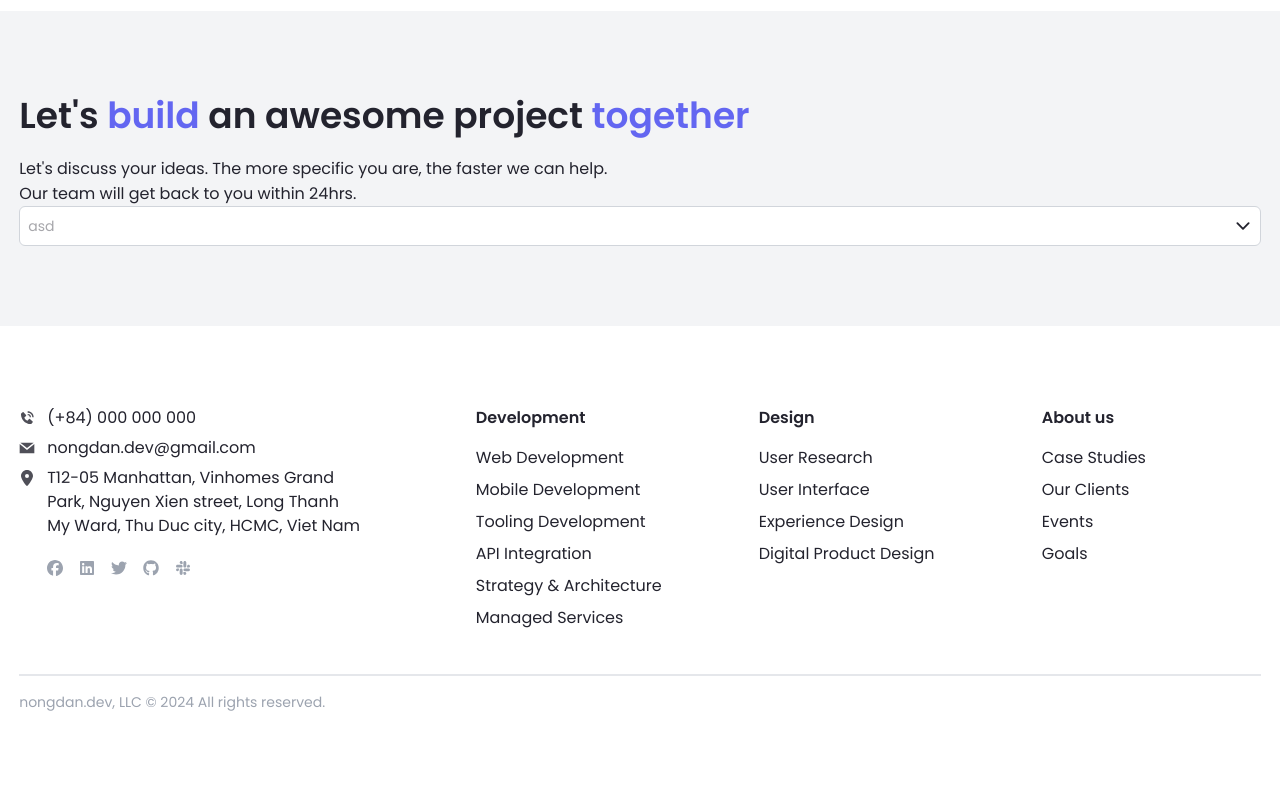
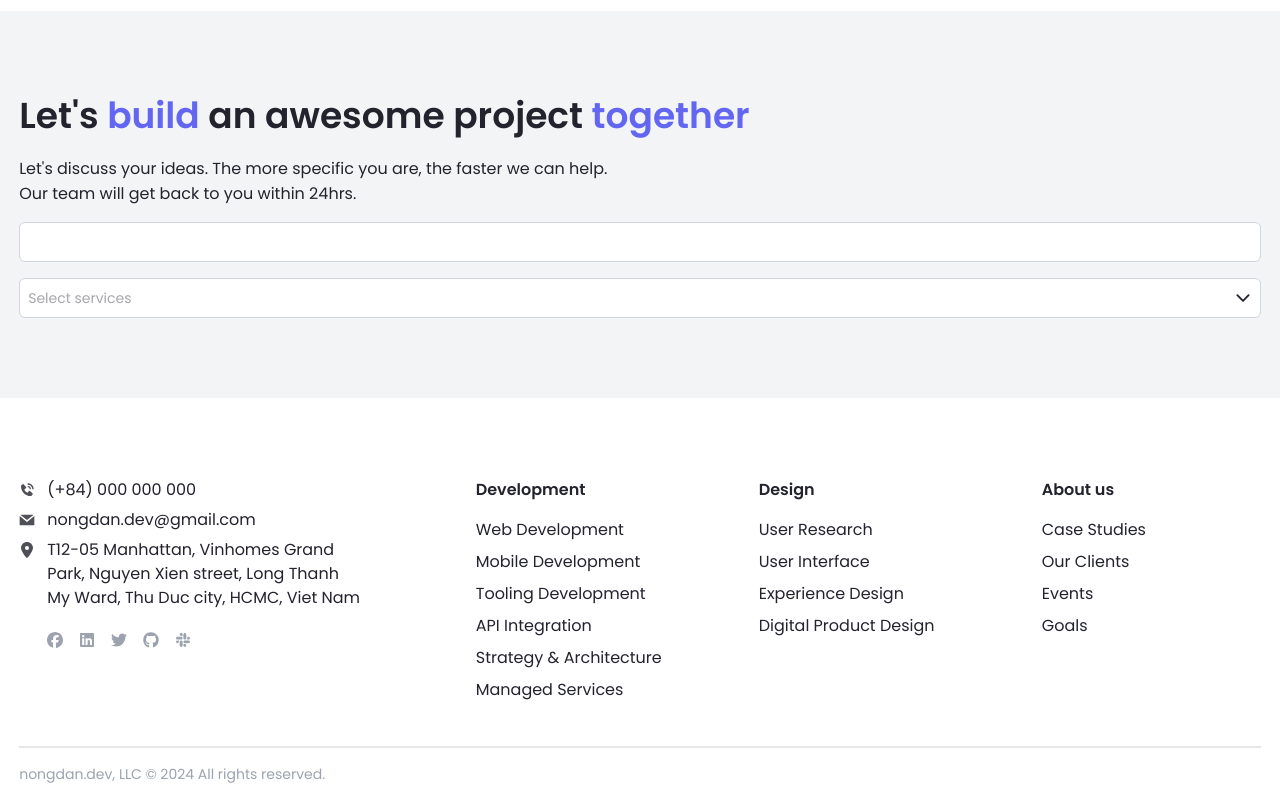
Before and after one commit to nongdan-dev/website, a React (Vite) app: page /contact in a window 1280 px wide. Shown: the part 1011-1811 px from the top of the page. Before the commit the page ends 1739 px from the top, so only its background shows below. Built offline with nearby package versions, Linux system fonts and the light colour scheme.

Commit message:
Create input

```diff
--- /dev/null
+++ b/src/components/form/Input.tsx
@@ -0,0 +1,45 @@
+import { ComponentProps, ReactNode } from 'react'
+import { twMerge } from 'tailwind-merge'
+
+export type InputProps = ComponentProps<'input'> & {
+  containerClassName?: string
+  prefix?: ReactNode
+  suffix?: ReactNode
+}
+
+function Append(props: ComponentProps<'div'>) {
+  return (
+    <div
+      {...props}
+      aria-hidden='true'
+      className={twMerge(
+        'pointer-events-none absolute flex h-full w-9 items-center justify-center',
+        props.className,
+      )}
+    >
+      {props.children}
+    </div>
+  )
+}
+
+export function Input({
+  containerClassName,
+  prefix,
+  suffix,
+  ...props
+}: InputProps) {
+  return (
+    <div className={twMerge('relative h-10', containerClassName)}>
+      {prefix && <Append className='left-0 top-0'>{prefix}</Append>}
+      <input
+        {...props}
+        className={twMerge(
+          'block h-full w-full rounded-md border border-gray-300 bg-white px-2 text-sm outline-0 transition-all hover:border-indigo-500 focus:border-indigo-500 focus:ring-2 focus:ring-indigo-500',
+          prefix && 'pl-9',
+          suffix && 'pr-9',
+        )}
+      />
+      {suffix && <Append className='right-0 top-0'>{suffix}</Append>}
+    </div>
+  )
+}
--- a/src/components/form/Select.tsx
+++ b/src/components/form/Select.tsx
@@ -10,6 +10,7 @@ export function Select(props: SelectProps) {
       virtual={false}
       suffixIcon={<IoChevronDown />}
       menuItemSelectedIcon={null}
+      className='group'
       notFoundContent={<div className='py-2'>No options</div>}
     >
       {props.children}
--- a/src/components/index.ts
+++ b/src/components/index.ts
@@ -2,6 +2,7 @@ export * from './ui/Button'
 export * from './ui/Link'
 export * from './ui/Portal'
 export * from './form/Select'
+export * from './form/Input'
 export * from './widget/SkipToMainContent'
 export * from './widget/LineBreak'
 export * from './widget/Section'
--- a/src/pages/Contact/index.tsx
+++ b/src/pages/Contact/index.tsx
@@ -1,7 +1,7 @@
 import { Fragment } from 'react/jsx-runtime'
 import { twMerge } from 'tailwind-merge'
 
-import { Section, Select } from '@/components'
+import { Input, Section, Select } from '@/components'
 
 const options = [
   {
@@ -193,12 +193,15 @@ function ContactPage() {
               can help.
             </p>
             <p>Our team will get back to you within 24hrs.</p>
+
+            <Input containerClassName='my-4' />
+
             <Select
               mode='multiple'
-              placeholder='asd'
+              placeholder='Select services'
               onChange={console.log}
               options={options}
-            ></Select>
+            />
           </div>
         )}
       </Section>
--- a/src/styles/index.css
+++ b/src/styles/index.css
@@ -23,11 +23,14 @@
 }
 
 .rc-select {
-  @apply w-full overflow-x-clip;
+  @apply w-full;
   & .rc-select-selector {
-    @apply min-h-10 items-center rounded-md border-gray-300 bg-white py-0.5 !pr-10 pl-2 transition-colors hover:border-indigo-500;
+    @apply min-h-10 items-center rounded-md border-gray-300 bg-white py-0.5 !pr-10 pl-2 outline-0 transition-all hover:border-indigo-500;
   }
 
+  &.rc-select-open .rc-select-selector {
+    @apply ring-2 ring-indigo-500;
+  }
   &.rc-select-open .rc-select-arrow {
     @apply rotate-180;
   }
@@ -70,7 +73,7 @@
   }
 
   & .rc-select-item-option {
-    @apply px-4 py-2;
+    @apply px-4 py-2 transition-colors;
   }
   & .rc-select-item-option-active {
     @apply bg-indigo-50;
```
Also changed, not shown: src/components/form/MultiSelect.tsx (deleted).
